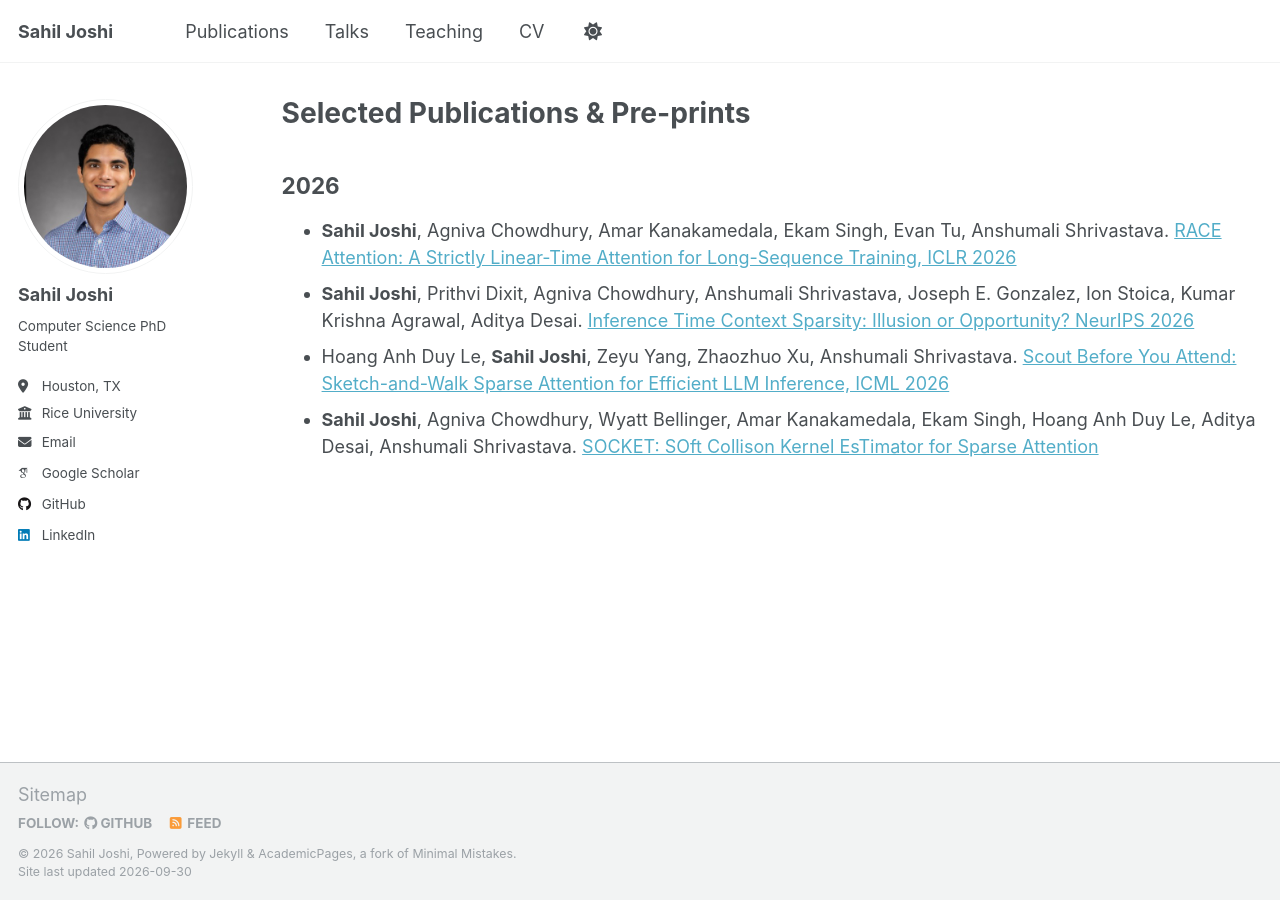
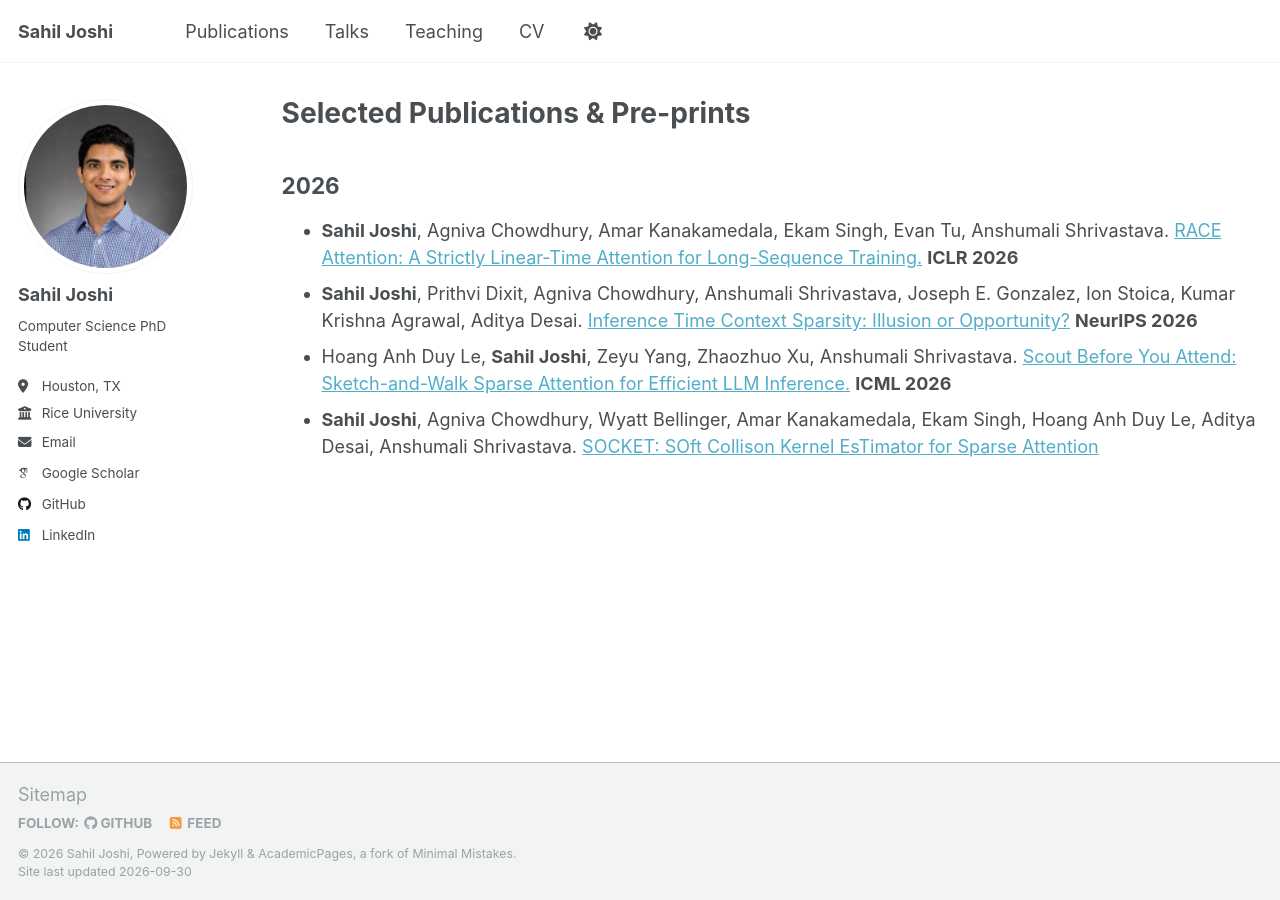
Before and after one commit to sahiljoshi515/sahiljoshi515.github.io, a Jekyll site: the page built from _publications/2009-10-01-paper-title-number-1.md, in a window 1280 px wide. Built offline with Jekyll 4.4.1, drawn with Linux system fonts in a browser that asks for light colours; some web fonts are replaced.

```diff
--- a/_publications/2009-10-01-paper-title-number-1.md
+++ b/_publications/2009-10-01-paper-title-number-1.md
@@ -9,7 +9,7 @@ redirect_from:
 
 ## 2026
 
-* **Sahil Joshi**, Agniva Chowdhury, Amar Kanakamedala, Ekam Singh, Evan Tu, Anshumali Shrivastava. [RACE Attention: A Strictly Linear-Time Attention for Long-Sequence Training, ICLR 2026](https://arxiv.org/abs/2510.04008)
-* **Sahil Joshi**, Prithvi Dixit, Agniva Chowdhury, Anshumali Shrivastava, Joseph E. Gonzalez, Ion Stoica, Kumar Krishna Agrawal, Aditya Desai. [Inference Time Context Sparsity: Illusion or Opportunity? NeurIPS 2026](https://arxiv.org/abs/2605.24168)
-* Hoang Anh Duy Le, **Sahil Joshi**, Zeyu Yang, Zhaozhuo Xu, Anshumali Shrivastava. [Scout Before You Attend: Sketch-and-Walk Sparse Attention for Efficient LLM Inference, ICML 2026](https://www.arxiv.org/abs/2602.07397)
+* **Sahil Joshi**, Agniva Chowdhury, Amar Kanakamedala, Ekam Singh, Evan Tu, Anshumali Shrivastava. [RACE Attention: A Strictly Linear-Time Attention for Long-Sequence Training.](https://arxiv.org/abs/2510.04008) **ICLR 2026**
+* **Sahil Joshi**, Prithvi Dixit, Agniva Chowdhury, Anshumali Shrivastava, Joseph E. Gonzalez, Ion Stoica, Kumar Krishna Agrawal, Aditya Desai. [Inference Time Context Sparsity: Illusion or Opportunity?](https://arxiv.org/abs/2605.24168) **NeurIPS 2026**
+* Hoang Anh Duy Le, **Sahil Joshi**, Zeyu Yang, Zhaozhuo Xu, Anshumali Shrivastava. [Scout Before You Attend: Sketch-and-Walk Sparse Attention for Efficient LLM Inference.](https://www.arxiv.org/abs/2602.07397) **ICML 2026**
 * **Sahil Joshi**, Agniva Chowdhury, Wyatt Bellinger, Amar Kanakamedala, Ekam Singh, Hoang Anh Duy Le, Aditya Desai, Anshumali Shrivastava. [SOCKET: SOft Collison Kernel EsTimator for Sparse Attention](https://arxiv.org/abs/2602.06283)
```
